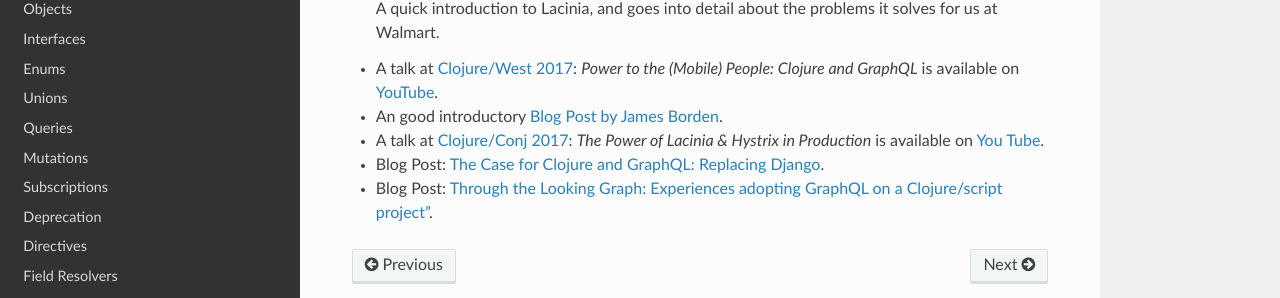
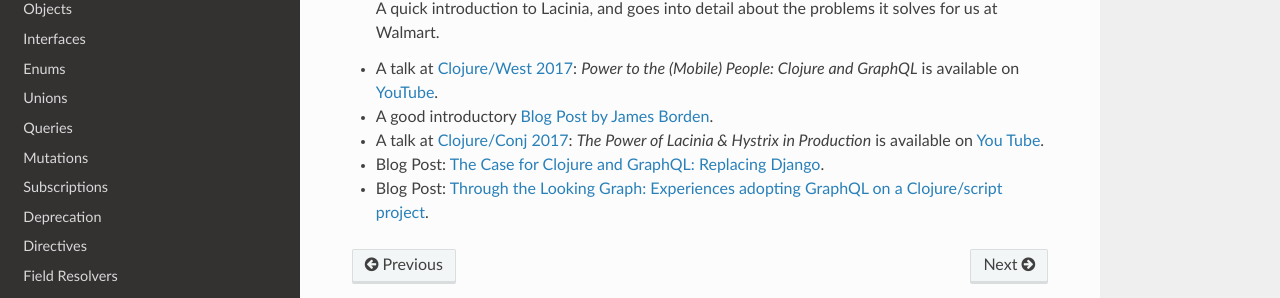
Before and after one commit to walmartlabs/lacinia, a Sphinx documentation site: the page built from docs/resources.rst, in a window 1280 px wide. Shown: the part 199-497 px from the top of the page. Built offline with Sphinx 7.4.7 and the Read the Docs theme 2.0.0, drawn with Linux system fonts in a browser that asks for light colours.

Commit message:
Minor doc fixes

```diff
--- a/docs/resources.rst
+++ b/docs/resources.rst
@@ -8,11 +8,11 @@
 * A talk at `Clojure/West 2017 <http://2017.clojurewest.org/clojure-graphql/>`_: `Power to the (Mobile) People: Clojure and GraphQL`
   is available on `YouTube <https://www.youtube.com/watch?v=I0vVkQfmy9w&list=PLZdCLR02grLp4W4ySd1sHPOsK83gvqBQp&index=16>`_.
 
-* An good introductory `Blog Post by James Borden <https://jborden.github.io/2017/05/15/using-lacinia>`_.
+* A good introductory `Blog Post by James Borden <https://jborden.github.io/2017/05/15/using-lacinia>`_.
 
 * A talk at `Clojure/Conj 2017 <http://2017.clojure-conj.org/the-power-of-lacinia-hystrix/>`_:
   `The Power of Lacinia & Hystrix in Production` is available on `You Tube <https://www.youtube.com/watch?v=uL9QavmAInw>`_.
 
 * Blog Post: `The Case for Clojure and GraphQL: Replacing Django <https://cheesecakelabs.com/blog/case-clojure-graphql-replacing-django/>`_.
 
-* Blog Post: `Through the Looking Graph: Experiences adopting GraphQL on a Clojure/script project" <https://juxt.pro/blog/posts/through-the-looking-graph.html>`_.
+* Blog Post: `Through the Looking Graph: Experiences adopting GraphQL on a Clojure/script project <https://juxt.pro/blog/posts/through-the-looking-graph.html>`_.
```
